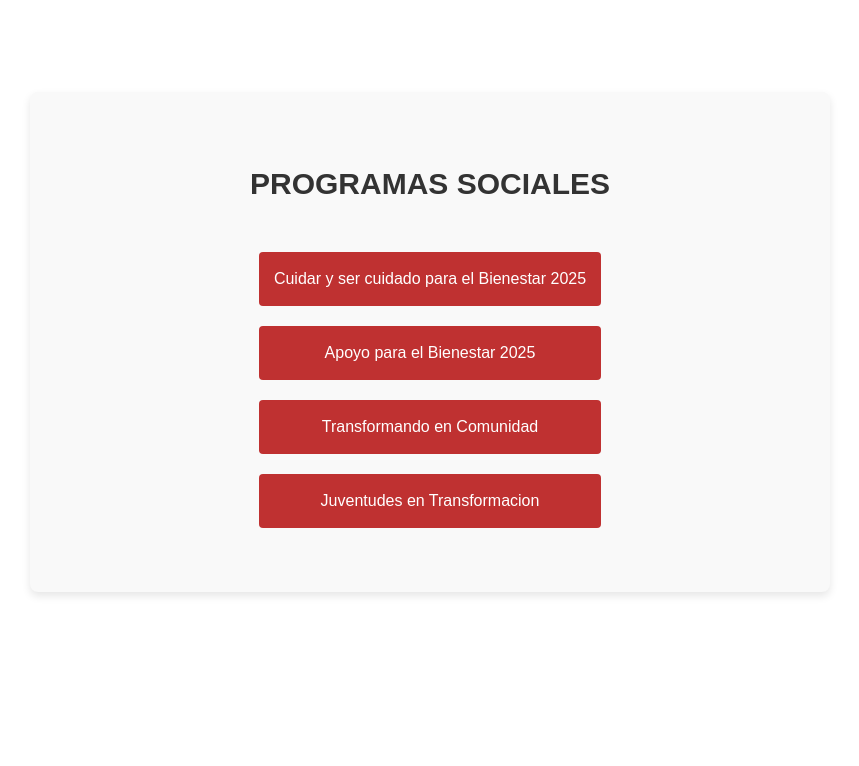
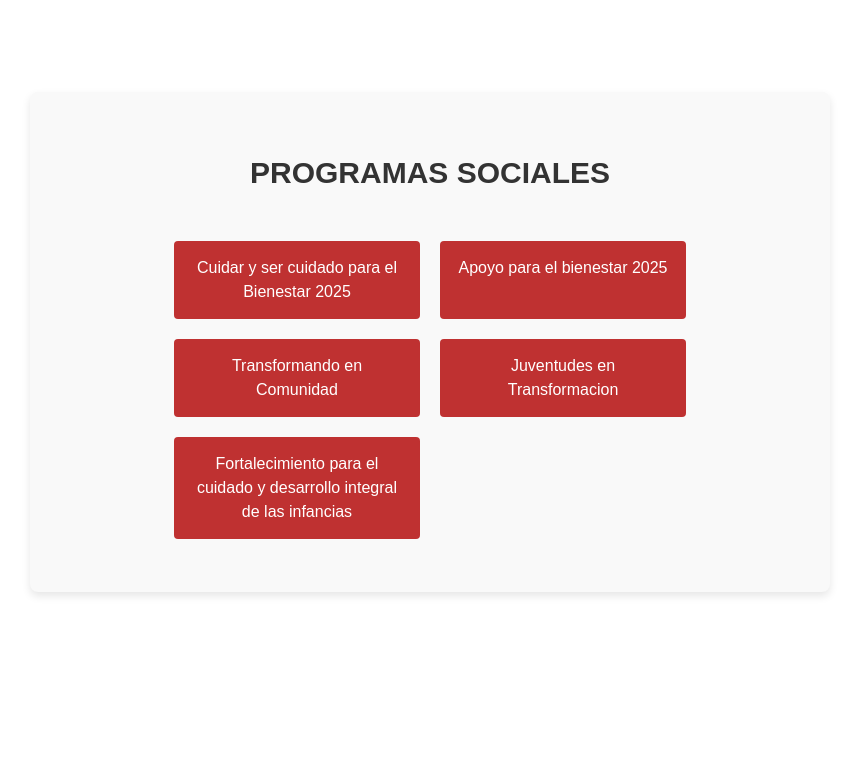
Before and after one commit to ValeriaSanchezS/FlaskRepo, a Flask app: page /menu in a window 1280 px wide. Shown: the part 58-824 px from the top of the page, without its empty margins (210-1069 px from the left). Run offline with Flask 3, Linux system fonts and the light colour scheme; a user stored in the database is signed in; some libraries are stand-ins or nearby versions.

Commit message:
Update menu.html

```diff
--- a/FlaskRep2.0/templates/menu.html
+++ b/FlaskRep2.0/templates/menu.html
@@ -7,9 +7,10 @@
     <h2 class="centro">Programas Sociales</h2>
     <div class="menu-grid">
         <a class="menu-item" href="{{ url_for('form') }}">Cuidar y ser cuidado para el Bienestar 2025</a>
-        <a class="menu-item" href="{{ url_for('formapoyo') }}">Apoyo para el Bienestar 2025</a>
+        <a class="menu-item" href="{{ url_for('formapoyo') }}">Apoyo para el bienestar 2025</a>
         <a class="menu-item" href="{{ url_for('formtransfor') }}">Transformando en Comunidad</a>
         <a class="menu-item" href="{{ url_for('formjuven') }}">Juventudes en Transformacion</a>
+        <a class="menu-item" href="{{ url_for('formcuidadoinfancias') }}">Fortalecimiento  para el cuidado y desarrollo integral de las infancias</a>
     </div>
 </div>
 {% endblock %}
```
